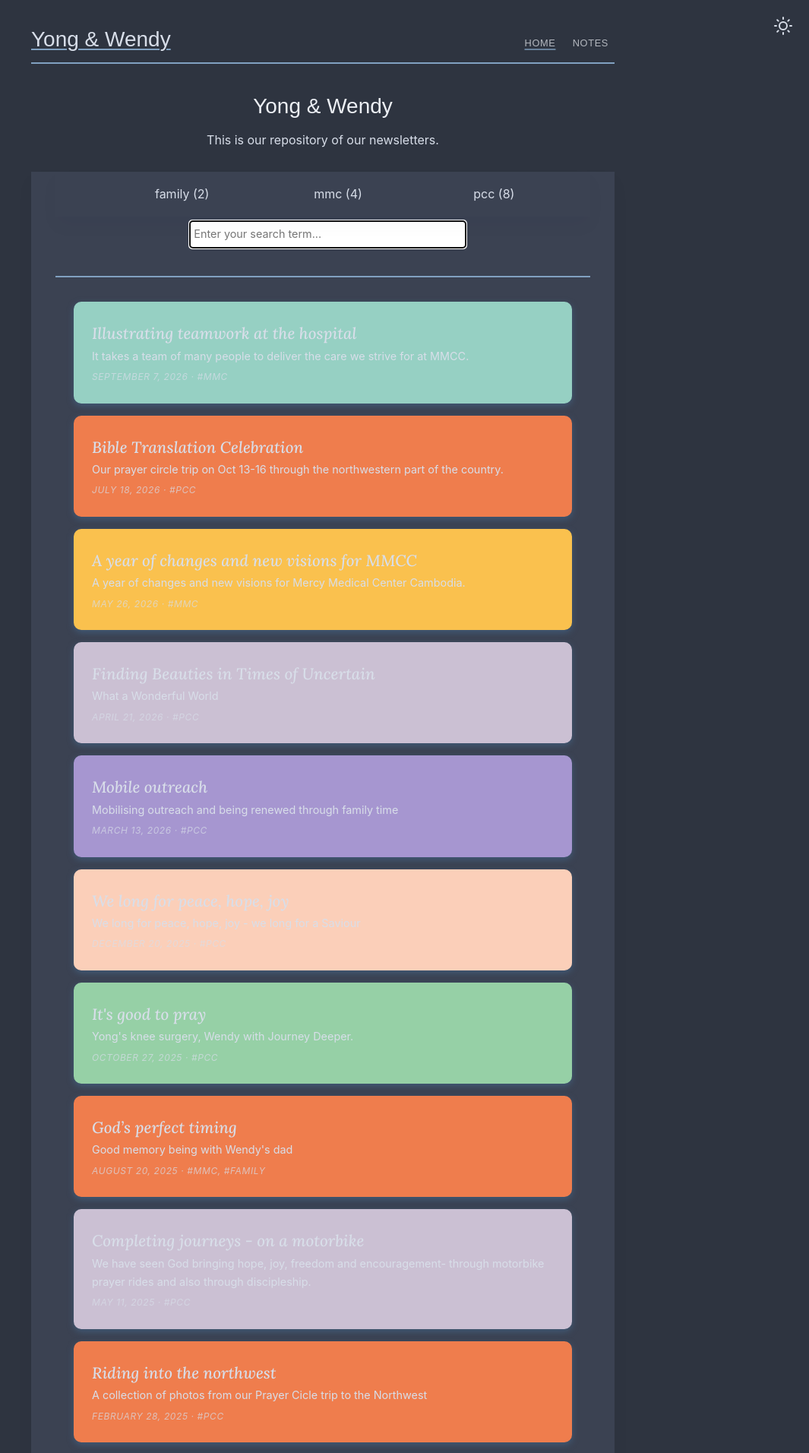
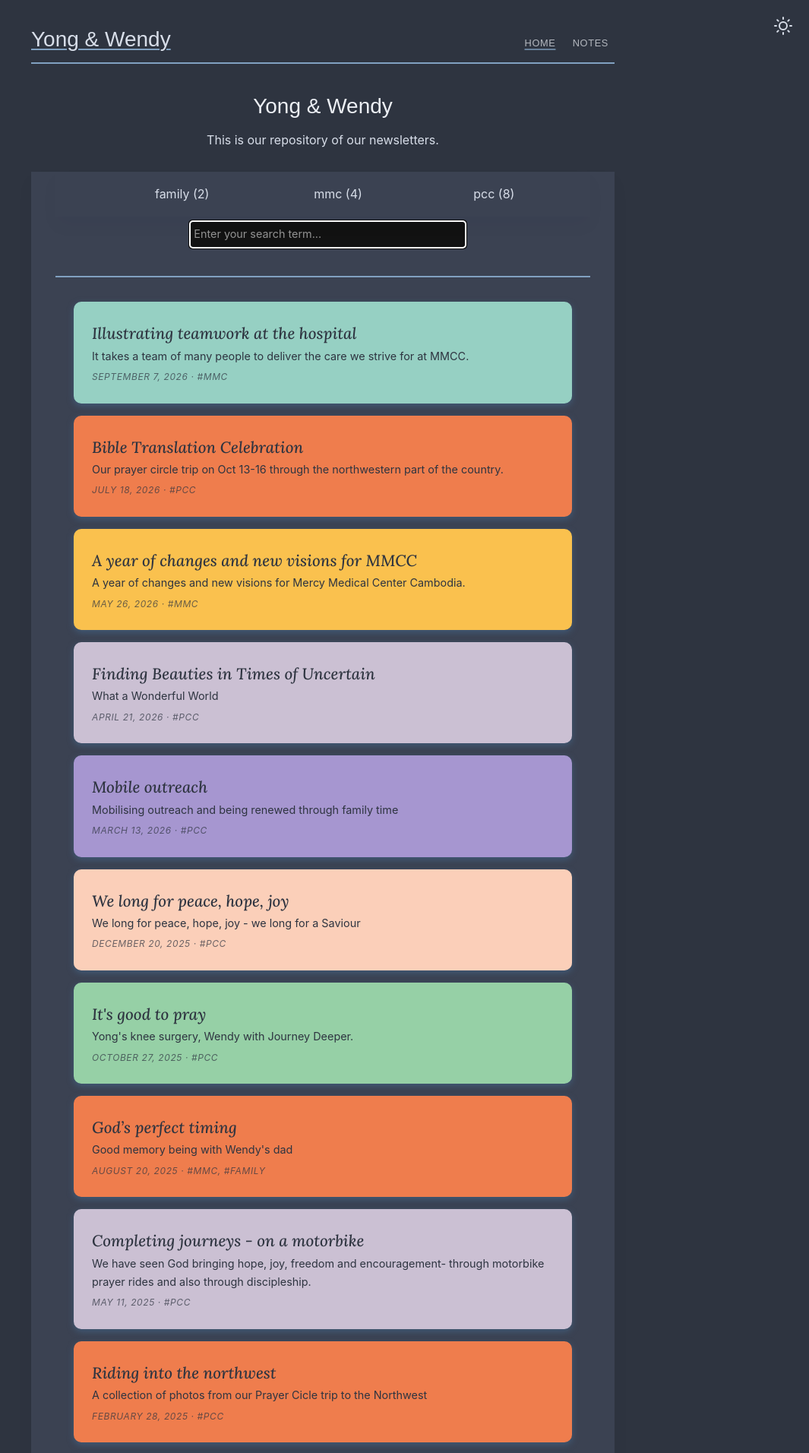
Before and after one commit to yong-lim/4lims, a Jekyll site: the page built from index.md, in a window 1280 px wide. Shown: the top 1912 px of the page at 76% size, without its empty margins (215-1280 px from the left). Built offline with Jekyll 4.4.1, drawn with Linux system fonts in a browser that asks for light colours; some web fonts are replaced.

Commit message:
Use color-scheme light dark

```diff
--- a/_sass/_theme.scss
+++ b/_sass/_theme.scss
@@ -18,7 +18,9 @@
 import url("https://fonts.googleapis.com/css2?family=Open+Sans:ital,wght@0,300;0,400;0,500;0,600;0,700;0,800;1,300;1,400;1,500;1,600;1,700;1,800&family=PT+Serif:ital,wght@0,400;0,700;1,400;1,700&family=Source+Code+Pro:ital,wght@0,200;0,300;0,400;0,500;0,600;0,700;0,800;0,900;1,200;1,300;1,400;1,500;1,600;1,700;1,800;1,900&display=swap");
 */
 
-:root {
+:root, html {
+  color-scheme: light dark;
+
   --font-sans: "IBM Plex San", -apple-system, BlinkMacSystemFont, "Segoe UI", Roboto, "Helvetica Neue", Helvetica, Arial, sans-serif;
   --font-mono: "JetBrains Mono", ui-monospace, SFMono-Regular, "SF Mono", Menlo, Consolas, "Liberation Mono", monospace;
   --gutter: 1.5rem;
@@ -27,55 +29,74 @@ import url("https://fonts.googleapis.com/css2?family=Open+Sans:ital,wght@0,300;0
   --radius-sm: 0.25rem;
   --radius-md: 0.5rem;
   --radius-lg: 0.75rem;
+
+  --text-color: #2e3440;
+  --body-bg: light-dark(#ffffff, #2e3440);
+  --body-color: light-dark(#2e3440, #d8dee9);
+  --secondary-body-bg: light-dark(#eaeef2, #3b4252);
+  --secondary-color: light-dark(#3b4252, #e5e9f0);
+  --heading-color: light-dark(#434c5e, #eceff4);
+  --code-color: var(--body-color);
+  --code-text: light-dark(#8250df, #d2a8ff);
+  --code-bg: light-dark(#f6f8fa, #4c566a);
+  --hr-color: light-dark(#81a1c1, #81a1c1);
+  --link-color: light-dark(#88c0d0, #88c0d0);
+  --link-color-hover: light-dark(#0969da, oklch(68.7% .208 38.8));
+
+  --blockquote-border: light-dark(#5e81ac, #8fbcbb);
+  --blockquote-color: light-dark(rgba(94, 129, 172, 0.75), rgba(143, 188, 187, 0.75));
 }
 
 // Light theme - GitHub Light inspired
 @mixin light-appearance {
   html, body {
-    --body-bg: #ffffff;
-    --body-color: #2e3440;
-    --secondary-body-bg: #eaeef2;
-    --secondary-color: #3b4252;
-    --heading-color: #434c5e;
-    --code-color: var(--body-color);
-    --code-text: #8250df;
-    --code-bg: #f6f8fa;
-    --hr-color: #81a1c1;
-    --link-color: #88c0d0;
-    --link-color-hover: #0969da;
-    --blockquote-border: #5e81ac;
-    --blockquote-color: rgba(94, 129, 172, 0.75);
+    color-scheme: light;
+
+    /* --body-bg: #ffffff; */
+    /* --body-color: #2e3440; */
+    /* --secondary-body-bg: #eaeef2; */
+    /* --secondary-color: #3b4252; */
+    /* --heading-color: #434c5e; */
+    /* --code-color: var(--body-color); */
+    /* --code-text: #8250df; */
+    /* --code-bg: #f6f8fa; */
+    /* --hr-color: #81a1c1; */
+    /* --link-color: #88c0d0; */
+    /* --link-color-hover: #0969da; */
+    /* --blockquote-border: #5e81ac; */
+    /* --blockquote-color: rgba(94, 129, 172, 0.75); */
   }
 }
 // -------------- THEME SWITCHER -------------- //
 // Dark theme - GitHub Dark inspired
 @mixin dark-appearance {
   html, body  {
-    --body-bg: #2e3440;
-    --body-color: #d8dee9;
-    --secondary-color: #e5e9f0;
-    --secondary-body-bg: #3b4252;
-    --heading-color: #eceff4;
-    --code-color: var(--body-color);
-    --code-text: #d2a8ff;
-    --code-bg: #4c566a;
-    --hr-color: #81a1c1;
-    --link-color: #88c0d0;
+    color-scheme: dark;
+    /* --body-bg: #2e3440; */
+    /* --body-color: #d8dee9; */
+    /* --secondary-color: #e5e9f0; */
+    /* --secondary-body-bg: #3b4252; */
+    /* --heading-color: #eceff4; */
+    /* --code-color: var(--body-color); */
+    /* --code-text: #d2a8ff; */
+    /* --code-bg: #4c566a; */
+    /* --hr-color: #81a1c1; */
+    /* --link-color: #88c0d0; */
     // --link-color-hover: rgba(136, 192, 208, 0.25);
-    --link-color-hover: oklch(68.7% .208 38.8);
-    --blockquote-border: #8fbcbb;
-    --blockquote-color: rgba(143, 188, 187, 0.75);
+    /* --link-color-hover: oklch(68.7% .208 38.8); */
+    /* --blockquote-border: #8fbcbb; */
+    /* --blockquote-color: rgba(143, 188, 187, 0.75); */
   };
 }
-html[data-theme="dark"] { @include dark-appearance; }
-html[data-theme="light"] { @include light-appearance; }
+html[data-theme="dark"] { color-scheme: dark; }
+html[data-theme="light"] { color-scheme: light; }
 
-@media (prefers-color-scheme: dark) {
-  body[data-theme="auto"] { @include dark-appearance; }
-}
-@media (prefers-color-scheme: light) {
-  body[data-theme="auto"] { @include light-appearance; }
-}
+// @media (prefers-color-scheme: dark) {
+//   body[data-theme="auto"] { @include dark-appearance; }
+// }
+// @media (prefers-color-scheme: light) {
+//   body[data-theme="auto"] { @include light-appearance; }
+// }
 
 /** Global resets */
 
@@ -122,12 +143,14 @@ h1, h2, h3, h4, h5, h6, nav {
   margin-bottom: 0.5rem;
 }
 a,a:visited {
-  color: inherit;
+  /* color: inherit; */
+  color: var(--body-color);
   text-decoration: none;
 
-  // &:hover {
-  //   color: inherit;
-  // }
+  &:hover {
+    color: inherit;
+    color: var(--body-color);
+  }
 }
 h1 { font-size: 2rem; }
 h2 { font-size: 1.75rem; }
@@ -259,6 +282,14 @@ tbody tr:nth-child(odd) th {
   padding-bottom: 1rem;
   -webkit-box-shadow: 0 0.75rem 1.5rem rgba(18, 38, 63, 0.03);
   box-shadow: 0 0.75rem 1.5rem rgba(18, 38, 63, 0.03);
+  ul {
+    column-count: 3;
+    list-style: none;
+    justify-items: center;
+    li a:hover {
+      text-decoration: underline wavy var(--hr-color);
+    }
+  }
 }
 
 .post-title,
```
